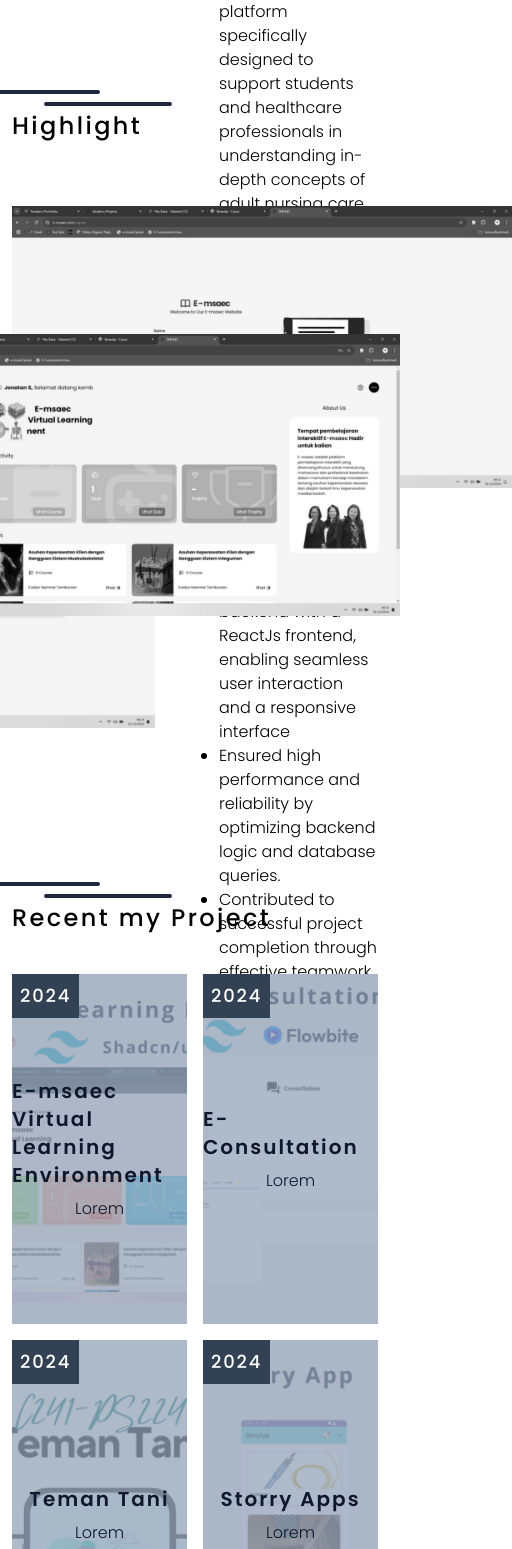
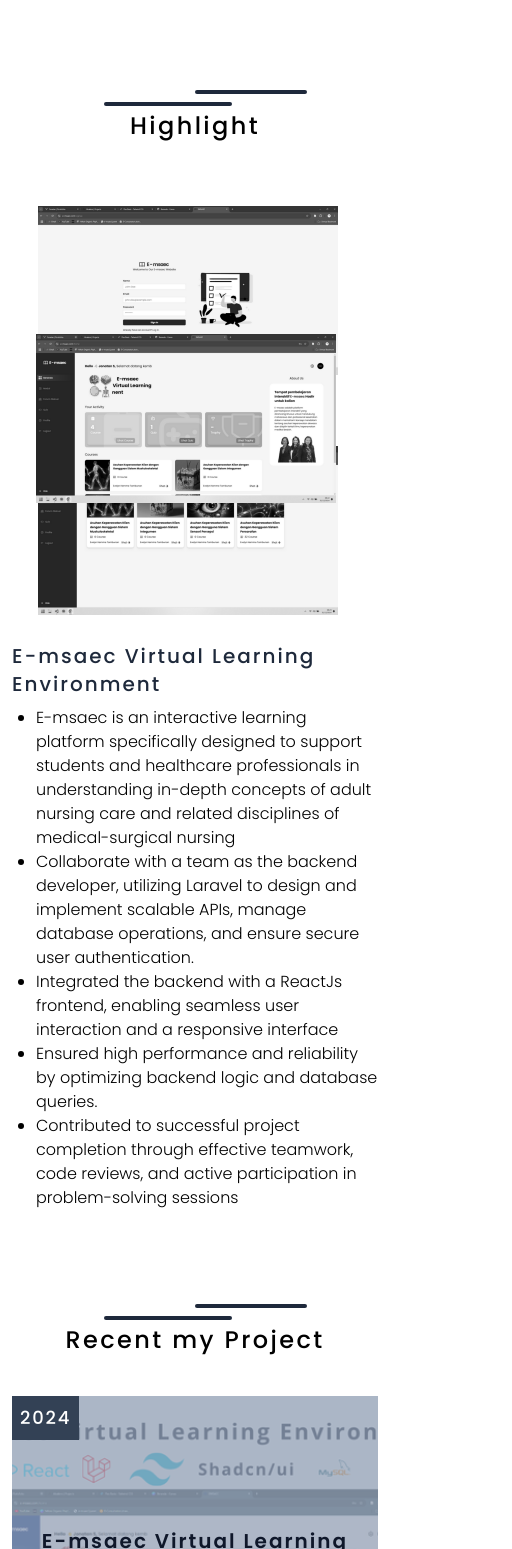
Before and after one commit to Jooooo05/johporto, a Vue app: page /project in a window 390 px wide. Shown: the part 279-1828 px from the top of the page, 512 px wide, since content can reach past the window. Built offline with nearby package versions, Linux system fonts and the light colour scheme; some icons are missing; a web font is replaced by a local one.

Commit message:
menyelesaikan responsive halaman myproject selesai tahap awal untuk porto

```diff
--- a/src/views/MyProject.vue
+++ b/src/views/MyProject.vue
@@ -11,7 +11,7 @@
    <main class="mt-20 border-b pb-3">
     <div class="flex justify-start items-center gap-3">
       <box-icon name='widget' type='solid' color='black' size="lg"></box-icon>
-      <h1 class="poppins-medium tracking-widest text-3xl">MyProject</h1>
+      <h1 class="poppins-medium tracking-widest  text-3xl">MyProject</h1>
     </div>
     <p class="poppins mt-2">The following are some of the projects I have worked on, both private and open source.</p>
    </main>
@@ -25,27 +25,27 @@
       <!-- title -->
        <div class="relative pt-5">
 
-        <span class="block w-28 h-1 bg-slate-800 rounded-full absolute top-0 -left-6"></span>
-        <span class="block w-32 h-1 bg-slate-800 mt-1 rounded-full absolute top-2 left-8"></span>
+        <span class="block w-28 h-1 bg-slate-800 rounded-full absolute top-0 md:-left-6 left-2/4"></span>
+        <span class="block w-32 h-1 bg-slate-800 mt-1 rounded-full absolute top-2 md:left-8 left-1/4"></span>
         <div class="">
-          <h3 class="poppins-medium tracking-widest text-2xl">Highlight</h3>
+          <h3 class="poppins-medium tracking-widest text-2xl text-center md:text-start">Highlight</h3>
         </div>
 
        </div>
       <!-- title -->
 
-      <div class="flex mt-16">
+      <div class="flex flex-col md:flex-row gap-[470px] md:gap-0 mt-16">
 
         <!-- left container -->
          <div class="basis-1/2">
           <div class="relative">
-            <div class="w-[500px] hover:scale-125 absolute z-10 top-0 transform transition-transform duration-300">
+            <div class="w-[300px] sm:w-[350px] md:w-[400px] lg:w-[500px] hover:scale-125 absolute z-10 hover:z-30 top-0 right-10 md:right-14 transform transition-transform duration-300">
               <img src="@/assets/img/highlight/1.png" alt="emsaec login" class="w-full grayscale hover:grayscale-0 transition-all ease-in duration-300">
             </div>
-            <div class="w-[500px] hover:scale-125 absolute z-20 top-32 -left-28 transform transition-transform duration-300">
+            <div class="w-[300px] sm:w-[350px] md:w-[400px] lg:w-[500px] hover:scale-125 absolute z-20 top-32 left-6 sm:-left-28 md:-left-8 transform transition-transform duration-300">
               <img src="@/assets/img/highlight/2.png" alt="emsaec dashboard" class="w-full grayscale hover:grayscale-0 transition-all ease-in duration-300 ">
             </div>
-            <div class="w-[500px] hover:scale-125 absolute z-10 top-60 right-10 transform transition-transform duration-300">
+            <div class="w-[300px] sm:w-[350px] md:w-[400px] lg:w-[500px] hover:scale-125 absolute z-10 hover:z-30 top-60 right-10 transform transition-transform duration-300">
               <img src="@/assets/img/highlight/3.png" alt="emsaec modul" class="w-full grayscale hover:grayscale-0 transition-all ease-in duration-300 ">
             </div>
           </div>
@@ -82,14 +82,14 @@
 
 
   <!-- recent my project -->
-   <main class="mt-44">
+   <main class="mt-32 md:mt-44">
 
     <!-- title -->
     <div class="relative pt-5">
-      <span class="block w-28 h-1 bg-slate-800 rounded-full absolute top-0 -left-6"></span>
-      <span class="block w-32 h-1 bg-slate-800 mt-1 rounded-full absolute top-2 left-8"></span>
+      <span class="block w-28 h-1 bg-slate-800 rounded-full absolute top-0 md:-left-6 left-2/4"></span>
+      <span class="block w-32 h-1 bg-slate-800 mt-1 rounded-full absolute top-2 md:left-8 left-1/4"></span>
       <div class="">
-        <h3 class="poppins-medium tracking-widest text-2xl">Recent my Project</h3>
+        <h3 class="poppins-medium tracking-widest text-2xl text-center md:text-start">Recent my Project</h3>
       </div>
     </div>
     <!-- title -->
@@ -97,12 +97,12 @@
     <!-- recent -->
      <div class="pb-20">
 
-      <div class="grid grid-cols-2 gap-4  mt-10">
+      <div class="grid grid-cols-1 md:grid-cols-2 gap-4  mt-10">
         <div class="w-full h-[350px] bg-[url('@/assets/img/recentproject/2.png')] bg-cover bg-center relative">
             <span class="absolute top-0 left-0 poppins-medium text-lg tracking-widest p-2 bg-slate-700 text-white ">2024</span>
             <div class="group w-full h-full bg-slate-400 bg-opacity-75 hover:bg-opacity-0 ease-in-out duration-500 flex flex-col justify-center items-center">
               <!-- Konten yang ingin hilang saat hover -->
-              <h1 class="poppins-semibold text-xl tracking-widest text-slate-900 group-hover:opacity-0 transition-opacity duration-500">E-msaec Virtual Learning Environment</h1>
+              <h1 class="poppins-semibold text-xl tracking-widest text-slate-900 group-hover:opacity-0 transition-opacity duration-500 text-center">E-msaec Virtual Learning Environment</h1>
               <p class="poppins text-slate-900 mt-2 group-hover:opacity-0 transition-opacity duration-500">Lorem</p>
             </div>
         </div>
@@ -110,7 +110,7 @@
           <span class="absolute top-0 left-0 poppins-medium text-lg tracking-widest p-2 bg-slate-700 text-white ">2024</span>
             <div class="group w-full h-full bg-slate-400 bg-opacity-75 hover:bg-opacity-0 ease-in-out duration-500 flex flex-col justify-center items-center">
               <!-- Konten yang ingin hilang saat hover -->
-              <h1 class="poppins-semibold text-xl tracking-widest text-slate-900 group-hover:opacity-0 transition-opacity duration-500">E-Consultation</h1>
+              <h1 class="poppins-semibold text-xl tracking-widest text-slate-900 group-hover:opacity-0 transition-opacity duration-500 text-center">E-Consultation</h1>
               <p class="poppins text-slate-900 mt-2 group-hover:opacity-0 transition-opacity duration-500">Lorem</p>
             </div>
         </div>
@@ -118,7 +118,7 @@
           <span class="absolute top-0 left-0 poppins-medium text-lg tracking-widest p-2 bg-slate-700 text-white ">2024</span>
             <div class="group w-full h-full bg-slate-400 bg-opacity-75 hover:bg-opacity-0 ease-in-out duration-500 flex flex-col justify-center items-center">
               <!-- Konten yang ingin hilang saat hover -->
-              <h1 class="poppins-semibold text-xl tracking-widest text-slate-900 group-hover:opacity-0 transition-opacity duration-500">Teman Tani</h1>
+              <h1 class="poppins-semibold text-xl tracking-widest text-slate-900 group-hover:opacity-0 transition-opacity duration-500 text-center">Teman Tani</h1>
               <p class="poppins text-slate-900 mt-2 group-hover:opacity-0 transition-opacity duration-500">Lorem</p>
             </div>
         </div>
@@ -126,7 +126,7 @@
           <span class="absolute top-0 left-0 poppins-medium text-lg tracking-widest p-2 bg-slate-700 text-white ">2024</span>
             <div class="group w-full h-full bg-slate-400 bg-opacity-75 hover:bg-opacity-0 ease-in-out duration-500 flex flex-col justify-center items-center">
               <!-- Konten yang ingin hilang saat hover -->
-              <h1 class="poppins-semibold text-xl tracking-widest text-slate-900 group-hover:opacity-0 transition-opacity duration-500">Storry Apps</h1>
+              <h1 class="poppins-semibold text-xl tracking-widest text-slate-900 group-hover:opacity-0 transition-opacity duration-500 text-center">Storry Apps</h1>
               <p class="poppins text-slate-900 mt-2 group-hover:opacity-0 transition-opacity duration-500">Lorem</p>
             </div>
         </div>
@@ -139,11 +139,11 @@
   <!-- recent my project -->
 
   <!-- footer -->
-   <main class="mt-32 mb-32">
+   <main class="mt-20 md:mt-32 mb-32 ">
     <div class="flex flex-col justify-center items-center gap-3">
-      <RouterLink to="" class="poppins tracking-widest border-b-2 border-transparent hover:border-current duration-300">Want something like this?</RouterLink>
+      <RouterLink to="" class="poppins text-sm md:text-base tracking-widest border-b-2 border-transparent hover:border-current duration-300">Want something like this?</RouterLink>
       <section class="flex justify-center items-center gap-2">
-        <RouterLink to="" class="poppins-medium text-5xl border-b-2 border-transparent hover:border-current duration-300">Get In Touch</RouterLink>
+        <RouterLink to="" class="poppins-medium text-3xl md:text-5xl border-b-2 border-transparent hover:border-current duration-300">Get In Touch</RouterLink>
         <box-icon name='right-arrow-circle' size="lg"></box-icon>
       </section>
     </div>
```
